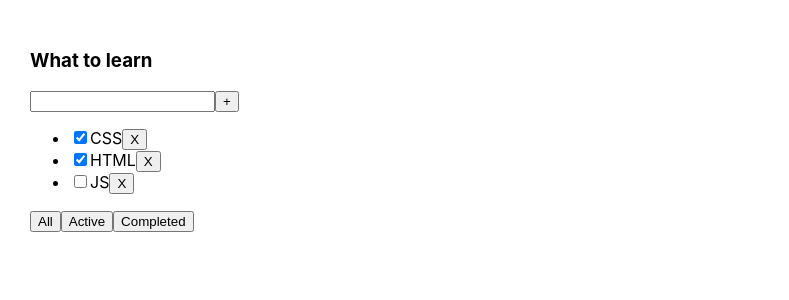
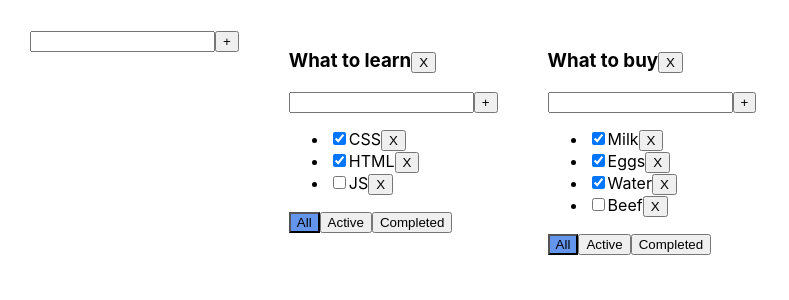
Before and after one commit to Dimaer77/MainToDoList, a React (Create React App) app: page / in a window 1280 px wide. Shown: the top 300 px of the page, without its empty margins (0-789 px from the left). Built offline with nearby package versions, Linux system fonts and the light colour scheme.

Commit message:
lesson 6

```diff
--- /dev/null
+++ b/src/AddItemForm.tsx
@@ -0,0 +1,50 @@
+import React, {ChangeEvent, KeyboardEvent, useState} from "react";
+
+
+type AddItemFormPropsType = {
+    addItem: (title: string) => void
+}
+
+export function AddItemForm(props:AddItemFormPropsType) {
+    const [title, setTitle] = useState<string>("")
+    const [error, setError] = useState<boolean>(false)
+
+    const onChangeTitle = (e: ChangeEvent<HTMLInputElement>) => {
+        setTitle(e.currentTarget.value);
+        setError(false)
+    }
+    const onKeyPressAddItem = (e: KeyboardEvent<HTMLInputElement>) => {
+        if (e.key === "Enter") {
+            onClickAddItem()
+        }
+    }
+    const onClickAddItem = () => {
+
+        const validatedTitle = title.trim()
+        if (validatedTitle) {
+            props.addItem(validatedTitle)
+            setTitle("")
+
+        } else {
+            setError(true)
+        }
+
+    }
+    const errorMessage = error
+        ? <div style={{color: "red"}}>Title is required</div>
+        : null
+    return (
+        <div>
+            <input
+                value={title}
+                onChange={onChangeTitle}
+                onKeyPress={onKeyPressAddItem}
+                className={error ? "error" : ""}
+            />
+            <button onClick={onClickAddItem}>+</button>
+
+            {errorMessage}
+
+        </div>
+    )
+}
--- a/src/App.css
+++ b/src/App.css
@@ -6,3 +6,13 @@
 .App > div {
   margin-right: 50px;
 }
+.error{
+  border: red 2px solid;
+}
+.in:focus{
+outline: none;
+}
+
+.active-filter{
+  background-color: cornflowerblue;
+}
--- a/src/App.tsx
+++ b/src/App.tsx
@@ -1,73 +1,138 @@
 import React, {useState} from 'react';
 import './App.css';
-import TodoList, {TasksType} from "./TodoList";
+import TodoList from "./TodoList";
 import {v1} from "uuid";
+import {AddItemForm} from "./AddItemForm";
 
+
+export type TasksType = {
+    id: string
+    title: string
+    isDone: boolean
+}
+
+type TodoListType = {
+    id: string,
+    title: string,
+    filter: FilterValueType
+
+}
+type TasksStateType = {
+    [key: string]: Array<TasksType>
+}
 export type FilterValueType = "all" | "active" | "completed";
 
 export function App() {
-//BLL
-    const [filter, setFilter] = useState<FilterValueType>("all")
-    const [tasks, setTasks] = useState<Array<TasksType>>([
-        {id: v1(), title: "CSS", isDone: true},
-        {id: v1(), title: "HTML", isDone: true},
-        {id: v1(), title: "JS", isDone: false},
+
+    //BLL
+    const todoListID_1 = v1();
+    const todoListID_2 = v1();
+
+    const [todoLists, setTodoLists] = useState<Array<TodoListType>>([
+        {id: todoListID_1, title: "What to learn", filter: "all"},
+        {id: todoListID_2, title: "What to buy", filter: "all"}
     ])
+    const [tasks, setTasks] = useState<TasksStateType>({
+        [todoListID_1]: [
+            {id: v1(), title: "CSS", isDone: true},
+            {id: v1(), title: "HTML", isDone: true},
+            {id: v1(), title: "JS", isDone: false},
+        ],
+        [todoListID_2]: [
+            {id: v1(), title: "Milk", isDone: true},
+            {id: v1(), title: "Eggs", isDone: true},
+            {id: v1(), title: "Water", isDone: true},
+            {id: v1(), title: "Beef", isDone: false},
+        ]
+    })
 
 
-    function changeTodoListFilter(filterValue: FilterValueType) {
-        setFilter(filterValue)
-
-    }
-
-    function removeTask(taskId: string) {
-        const filteredTask = tasks.filter(t => t.id !== taskId)
-        setTasks(filteredTask)
+    function removeTask(taskID: string, todoListID: string) {
+        tasks[todoListID] = tasks[todoListID].filter(t => t.id !== taskID)
+        setTasks({...tasks})
         // return   tasks = filteredTask
     }
-
-
-    function addTask(title: string) {
-
+    function addTask(title: string, todoListID: string) {
         const newTask: TasksType = {
             id: v1(),
             title,
             isDone: false
         }
-        const newTasks = [newTask, ...tasks]
-        return setTasks(newTasks)
+        let copyTasks = {...tasks}
+        copyTasks[todoListID].push(newTask)
+        // copyTasks[todoListID]= [newTask, ...tasks[todoListID]]
+        // const newTasks = [newTask, ...tasks[todoListID]]
+        return setTasks(copyTasks)
         //setTasks([{id: v1(), title,isDone: false}, ...tasks])
     }
+    function changeTaskStatus(taskID: string, isDone: boolean, todoListID: string) {
+        const copyTasks = {...tasks}
+        copyTasks[todoListID] = tasks[todoListID].map(t => t.id === taskID ? {...t, isDone: isDone} : t)
+        setTasks(copyTasks)
+    }
+    function changeTaskTitle(taskID: string, title:string, todoListID: string) {
+        const copyTasks = {...tasks}
+        copyTasks[todoListID] = tasks[todoListID].map(t => t.id === taskID ? {...t, title} : t)
+        setTasks(copyTasks)
+    }
+    function changeTodoListFilter(filter: FilterValueType, todoListID: string) {
+        setTodoLists(todoLists.map(tl => tl.id === todoListID ? {...tl, filter: filter} : tl))
+    }
+    function changeTodoListTitle(title:string, todoListID:string) {
+        setTodoLists(todoLists.map(tl => tl.id === todoListID ? {...tl, title:title} : tl))
+    }
+    function removeTodoList (todoListID: string){
+         setTodoLists(todoLists.filter(tl=> tl.id !== todoListID))
+        const copyTasks = {...tasks}
+        delete copyTasks[todoListID]
+        setTasks(copyTasks)
+    }
+    function addTodoList (title:string) {
+        const newTodoListID = v1()
+        const newTodoList :TodoListType ={
+            id:newTodoListID,
+            title:title,
+            filter:"all"
+        }
+        setTodoLists([...todoLists, newTodoList])
+        setTasks({...tasks, [newTodoListID]:[]})
+    }
 
-    function changeTaskStatus (taskID:string, isDone:boolean){
-        const updatedTasks = tasks.map(t => t.id === taskID ? {...t, isDone:isDone}: t)
-        setTasks(updatedTasks)
-    }
     //UI
-    function getFilterTasks() {
-        switch (filter) {
+    function getFilterTasks(tl: TodoListType,) {
+        switch (tl.filter) {
             case "active":
-                return tasks.filter(t => t.isDone === false);
+                return tasks[tl.id].filter(t => t.isDone === false);
             case "completed":
-                return tasks.filter(t => t.isDone === true);
+                return tasks[tl.id].filter(t => t.isDone === true);
             default:
-                return tasks
+                return tasks[tl.id]
         }
     }
 
+    const todoListComponents = todoLists.map(tl => {
+        return (<TodoList
+                key={tl.id}
+                todoListID={tl.id}
+                title={tl.title}
+                tasks={getFilterTasks(tl)}
+                filter={tl.filter}
+                addTask={addTask}
+                removeTask={removeTask}
+                removeTodoList={removeTodoList}
+                changeTaskStatus={changeTaskStatus}
+                changeTaskTitle={changeTaskTitle}
+                changeTodoListFilter={changeTodoListFilter}
+                changeTodoListTitle={changeTodoListTitle}
+
+            />
+        )
+    })
 
     return (
         <div className="App">
-            <TodoList title={"What to learn"}
-                      tasks={getFilterTasks()}
-                      addTask={addTask}
-                      removeTask={removeTask}
-                      changeTodoListFilter={changeTodoListFilter}
-                      filter={filter}
-                      changeTaskStatus={changeTaskStatus}
-
-            />
-
+            <AddItemForm addItem={addTodoList}/>
+            {todoListComponents}
         </div>
     );
 }
--- /dev/null
+++ b/src/EditableSpan.tsx
@@ -0,0 +1,38 @@
+import React, {ChangeEvent, KeyboardEvent, useState} from "react";
+
+type EditableSpanPropsType = {
+    title: string
+    changeTitle: (title: string) => void
+}
+
+export function EditableSpan(props: EditableSpanPropsType) {
+    const [title, setTitle] = useState<string>(props.title)
+    const [editMode, setEditMode] = useState<boolean>(false)
+    const onEditMode = () => setEditMode(true)
+    const offEditMode = () => {
+        props.changeTitle(title)
+        setEditMode(false)
+    }
+
+    const onChangeTitle = (e: ChangeEvent<HTMLInputElement>) => {
+        setTitle(e.currentTarget.value);
+    }
+    const onKeyPressOffEditMode = (e: KeyboardEvent<HTMLInputElement>) => {
+        if (e.key === "Enter") {
+            offEditMode()
+        }
+    }
+    return (
+        editMode
+            ? <input
+                value={title}
+                autoFocus={true}
+                onBlur={offEditMode}
+                onChange={onChangeTitle}
+                onKeyPress={onKeyPressOffEditMode}
+            />
+            : <span onDoubleClick={onEditMode}>{props.title}</span>
+
+
+    )
+}
--- a/src/TodoList.tsx
+++ b/src/TodoList.tsx
@@ -1,114 +1,95 @@
-import React, {ChangeEvent, KeyboardEvent, useState} from "react";
-import {FilterValueType} from "./App";
+import React, {ChangeEvent} from "react";
+import "./App.css"
+import {FilterValueType, TasksType} from "./App";
+import {AddItemForm} from "./AddItemForm";
+import {EditableSpan} from "./EditableSpan";
 
 
-export type TasksType = {
-    id: string
-    title: string
-    isDone: boolean
-}
-
 type PropsTodoListType = {
+    todoListID: string
     title: string
     tasks: Array<TasksType>
     filter: FilterValueType
-    removeTask: (taskID: string) => void
-    addTask: (title: string) => void
-    changeTaskStatus: (taskID: string, isDone: boolean) => void
-    changeTodoListFilter: (filterValuer: FilterValueType) => void
+    addTask: (title: string, todoListID: string) => void
+    removeTask: (taskID: string, todoListID: string) => void
+    removeTodoList: (todoListID: string) => void
+    changeTaskStatus: (taskID: string, isDone: boolean, todoListID: string) => void
+    changeTodoListFilter: (filterValuer: FilterValueType, todoListID: string) => void
+    changeTaskTitle: (taskID: string, title: string, todoListID: string) => void
+    changeTodoListTitle: (title: string, todoListID: string) => void
 
 
 }
 
 function TodoList(props: PropsTodoListType) {
-    const {title: taskTitle, tasks, filter, removeTask, addTask, changeTodoListFilter} = props;
 
 
-    const [title, setTitle] = useState<string>("")
-    const [error, setError] = useState<boolean>(false)
     const tasksJSXElements = props.tasks.map(task => {
-        const removeTask = () => props.removeTask(task.id)
+        const removeTask = () => props.removeTask(task.id, props.todoListID)
+        const onChangeTaskStatus = (e: ChangeEvent<HTMLInputElement>) => {
+            props.changeTaskStatus(task.id, e.currentTarget.checked, props.todoListID)
+        }
+        const changeTaskTitle = (title: string) => props.changeTaskTitle(task.id, title, props.todoListID)
 
         return (
+
             <li key={task.id} className={task.isDone ? "is-done" : ""}>
                 <input
                     type="checkbox"
                     checked={task.isDone}
-                    onChange={(e) => props.changeTaskStatus(task.id, e.currentTarget.checked)}/>
-                <span>{task.title}</span>
-
+                    onChange={onChangeTaskStatus}
+                />
+                <EditableSpan title={task.title}
+                              changeTitle={changeTaskTitle}
+                />
                 <button onClick={removeTask}>X</button>
             </li>
 
         )
 
     })
-
-    const onChangeTitle = (e: ChangeEvent<HTMLInputElement>) => {
-        setTitle(e.currentTarget.value);
-        setError(false)
-    }
-
-
-    const onClickAddTask = () => {
-
-        const validatedTitle = title.trim()
-        if (validatedTitle) {
-            props.addTask(validatedTitle)
-            setTitle("")
-
-        } else {
-            setError(true)
-        }
-
-    }
-    const onKeyPressAddTask = (e: KeyboardEvent<HTMLInputElement>) => {
-        if (e.key === "Enter") {
-            onClickAddTask()
-        }
-    }
-
-
+    const addTask = (title: string) => props.addTask(title, props.todoListID)
+    const changeTodoListTitle = (title: string) => props.changeTodoListTitle(title, props.todoListID)
     const onClickSetAllFilter = () => {
-        props.changeTodoListFilter("all")
+        props.changeTodoListFilter("all", props.todoListID)
     }
     const onClickSetActiveFilter = () => {
-        props.changeTodoListFilter("active")
+        props.changeTodoListFilter("active", props.todoListID)
     }
     const onClickSetCompletedFilter = () => {
-        props.changeTodoListFilter("completed")
+        props.changeTodoListFilter("completed", props.todoListID)
     }
     const allBtnClass = props.filter === "all" ? "active-filter" : "";
     const activeBtnClass = props.filter === "active" ? "active-filter" : "";
     const completedBtnClass = props.filter === "completed" ? "active-filter" : "";
-    const errorMessage = error ? <div style={{color: "red"}}>Title is required</div> : null
+
     return (
 
         <div>
-            <h3>{props.title}</h3>
-            <div>
-                <input
-                    className={error ? "error" : ""}
-                    value={title}
-                    onChange={onChangeTitle}
-                    onKeyPress={onKeyPressAddTask}
-                />
-                <button onClick={onClickAddTask}>+</button>
-                {errorMessage}
+            <h3>
+                <EditableSpan title={props.title} changeTitle={changeTodoListTitle}/>
+                <button onClick={() => props.removeTodoList(props.todoListID)}>X</button>
+            </h3>
+            <AddItemForm addItem={addTask}/>
+            {/*<div>*/}
+            {/*    <input*/}
+            {/*        className={  error ? "error" : ""}*/}
+            {/*        value={title}*/}
+            {/*        onChange={onChangeTitle}*/}
+            {/*        onKeyPress={onKeyPressAddTask}*/}
+            {/*    />*/}
+            {/*    <button onClick={onClickAddTask}>+</button>*/}
 
-            </div>
+            {/*    {errorMessage}*/}
+            {/*   */}
+            {/*</div>*/}
             <ul>
                 {tasksJSXElements}
             </ul>
             <div>
-                <button className={allBtnClass} onClick={onClickSetAllFilter}>All
-                </button>
-                <button className={activeBtnClass}
-                        onClick={onClickSetActiveFilter}>Active
-                </button>
-                <button className={completedBtnClass}
-                        onClick={onClickSetCompletedFilter}>Completed
-                </button>
+                <button className={allBtnClass} onClick={onClickSetAllFilter}>All</button>
+                <button className={activeBtnClass} onClick={onClickSetActiveFilter}>Active</button>
+                <button className={completedBtnClass} onClick={onClickSetCompletedFilter}>Completed</button>
             </div>
         </div>
     )
```
